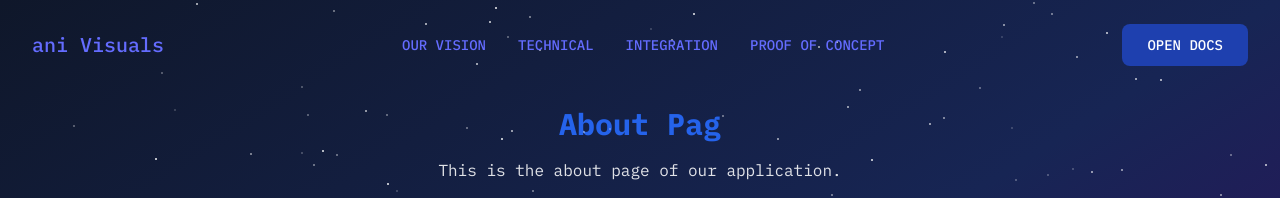
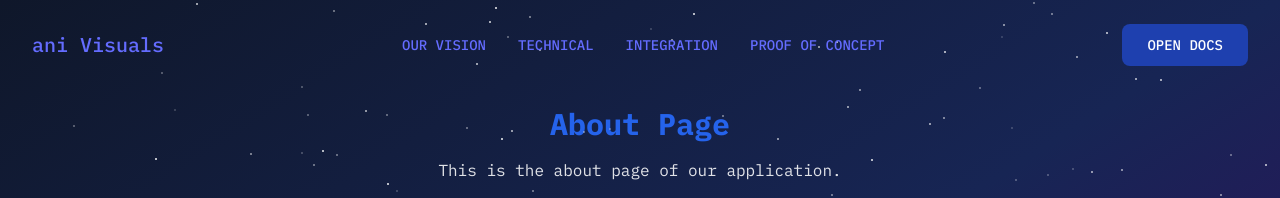
Before and after one commit to Kai4632/anivisuals, a React (Vite) app: page /technical in a window 1280 px wide. Shown: the top 198 px of the page. Built offline with nearby package versions, Linux system fonts and the light colour scheme.

Commit message:
Update index.tsx

```diff
--- a/src/pages/about/index.tsx
+++ b/src/pages/about/index.tsx
@@ -1,7 +1,7 @@
 export default function About() {
     return (
       <div className="p-4 text-center">
-        <h1 className="text-3xl font-bold text-blue-600">About Pag</h1>
+        <h1 className="text-3xl font-bold text-blue-600">About Page</h1>
         <p className="mt-4">This is the about page of our application.</p>
       </div>
     )
```
